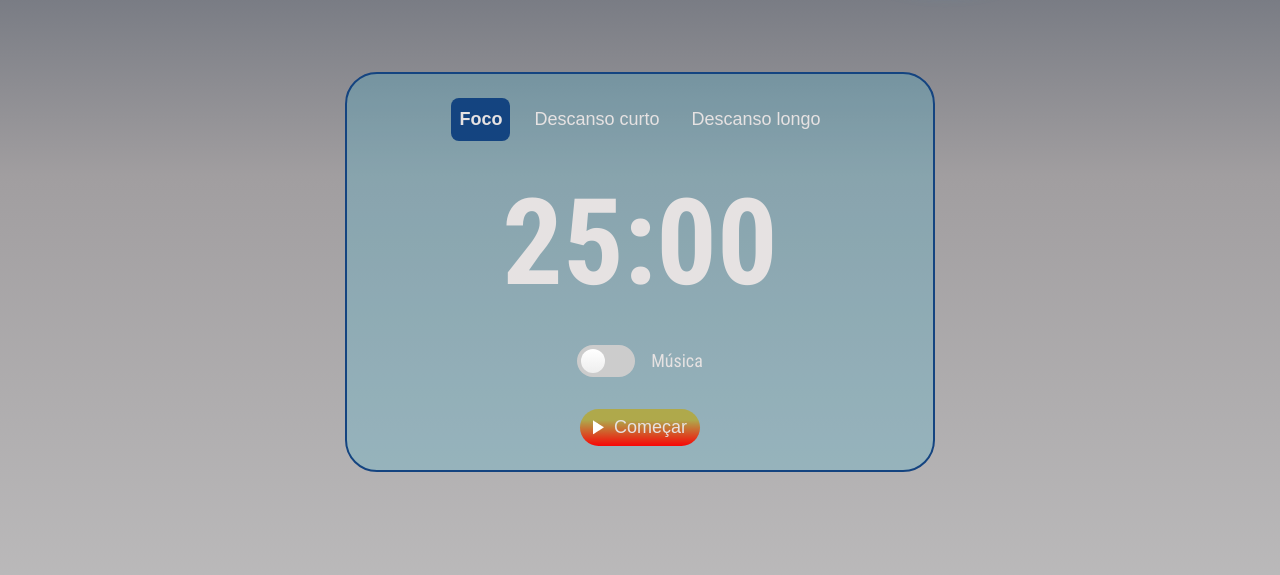
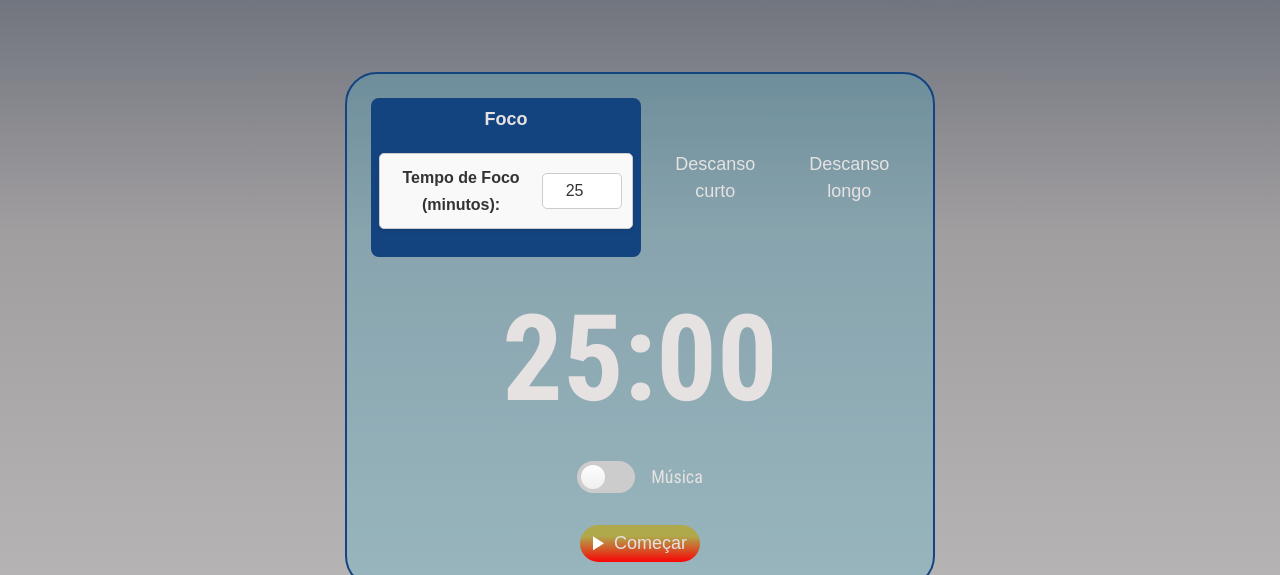
Before and after one commit to thiagoheinzen/pomorobot, a plain HTML site: page index.html in a window 1280 px wide. Shown: the part 525-1100 px from the top of the page. Drawn offline with nearby package versions, Linux system fonts and the light colour scheme; a web font is replaced by a local one.

Commit message:
create an adjustable timer, create a readme in english

```diff
--- a/index.html
+++ b/index.html
@@ -50,6 +50,10 @@
                 class="app__card-button app__card-button--focus active"
               >
                 Foco
+                <div class="app__settings">
+                  <label for="focus-duration">Tempo de Foco (minutos):</label>
+                  <input type="number" id="focus-duration" value="25" min="1" />
+                </div>
               </button>
             </li>
             <li class="app__card-list-item">
--- a/script.js
+++ b/script.js
@@ -3,6 +3,7 @@ document.addEventListener("DOMContentLoaded", function () {
   // Selects DOM elements
   const html = document.querySelector("html");
   const focusButton = document.querySelector(".app__card-button--focus");
+  const focusDurationInput = document.querySelector("#focus-duration");
   const shortBreakButton = document.querySelector(".app__card-button--short");
   const longBreakButton = document.querySelector(".app__card-button--long");
   const banner = document.querySelector(".app__image");
@@ -123,10 +124,13 @@ document.addEventListener("DOMContentLoaded", function () {
 
   // Click event for focus button
   focusButton.addEventListener("click", () => {
-    elapsedTimeInSeconds = 1500; // Set time to 25 minutes
+    // Convert the input value to seconds
+    const focusDurationMinutes = parseInt(focusDurationInput.value, 10);
+    elapsedTimeInSeconds = focusDurationMinutes * 60; // Convert minutes to seconds
     changeContext("focus"); // Change context to focus
     focusButton.classList.add("active"); // Add active class to focus button
   });
+
 
   // Click event for short break button
   shortBreakButton.addEventListener("click", () => {
--- a/styles.css
+++ b/styles.css
@@ -175,6 +175,46 @@ h6 {
   border-radius: 0.8rem;
   background: var(--royal-blue);
   font-weight: 600;
+}
+
+.app__settings {
+  margin: 20px 0;
+  padding: 10px;
+  border: 1px solid #ccc;
+  border-radius: 5px;
+  background-color: #f9f9f9;
+  box-shadow: 0 2px 5px rgba(0, 0, 0, 0.1);
+  display: flex;
+  align-items: center;
+}
+
+.app__settings label {
+  margin-right: 10px;
+  font-weight: bold;
+  font-size: 16px;
+  color: #333;
+}
+
+#focus-duration {
+  width: 80px;
+  padding: 8px;
+  border: 1px solid #ccc;
+  border-radius: 5px;
+  font-size: 16px;
+  text-align: center;
+  color: #333;
+  background-color: #fff;
+  transition: border-color 0.3s ease, box-shadow 0.3s ease;
+}
+
+#focus-duration:focus {
+  border-color: #007bff;
+  box-shadow: 0 0 5px rgba(0, 123, 255, 0.5);
+  outline: none;
+}
+
+.app__settings:hover {
+  border-color: #007bff;
 }
 
 .app__card-timer {
```
Also changed, not shown: 2 other files.
